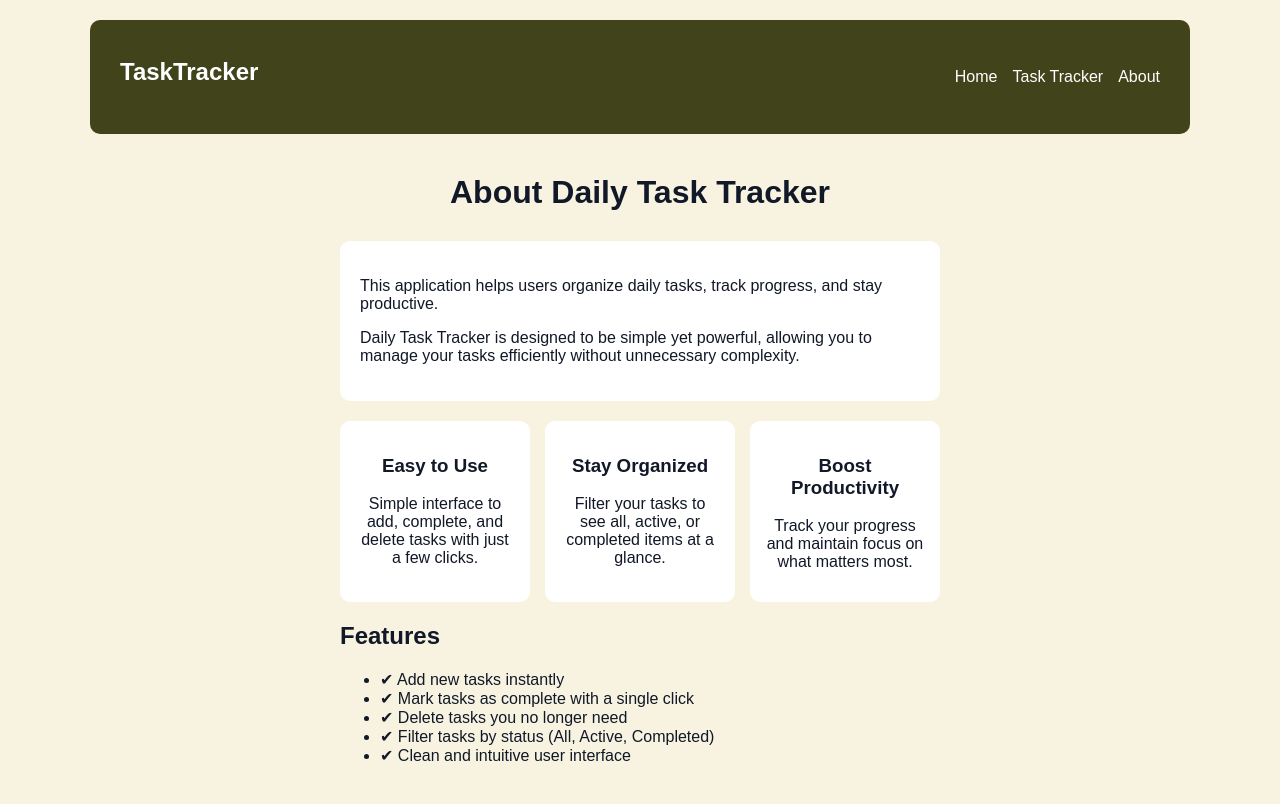
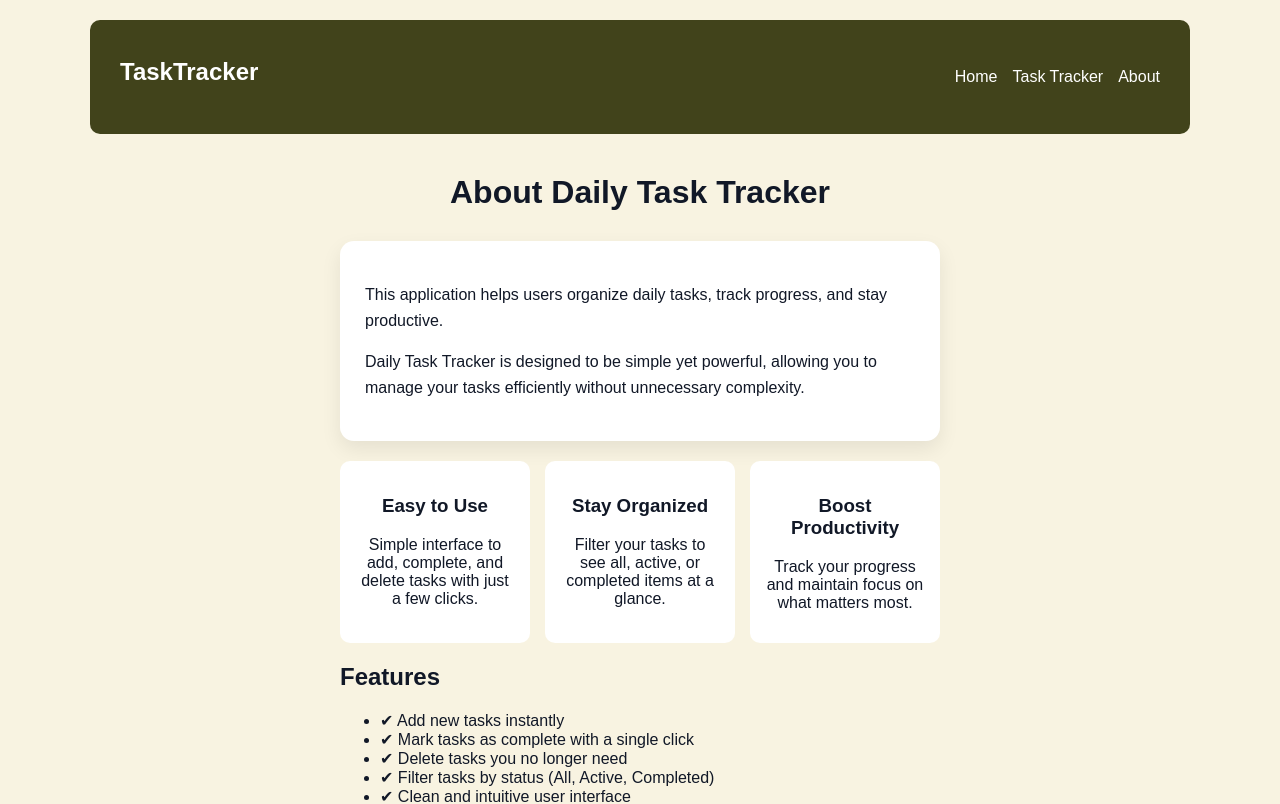
Before and after one commit to NP319/UNIT1-TASK-TRACKER, a React (Vite) app: page / in a window 1280 px wide. Shown: the top 804 px of the page. Built offline with nearby package versions, Linux system fonts and the light colour scheme.

Commit message:
Updated about card

```diff
--- a/src/index.css
+++ b/src/index.css
@@ -136,9 +136,11 @@ button:hover {
 /* ABOUT PAGE */
 .about-card {
   background: white;
-  padding: 20px;
-  border-radius: 10px;
-  margin-top: 20px;
+  padding: 25px;
+  border-radius: 14px; /* slightly more rounded */
+  margin-top: 25px;
+  line-height: 1.6;
+  box-shadow: 0 8px 20px rgba(0,0,0,0.08); /* stronger soft shadow */
 }
 
 .about-features {
```
